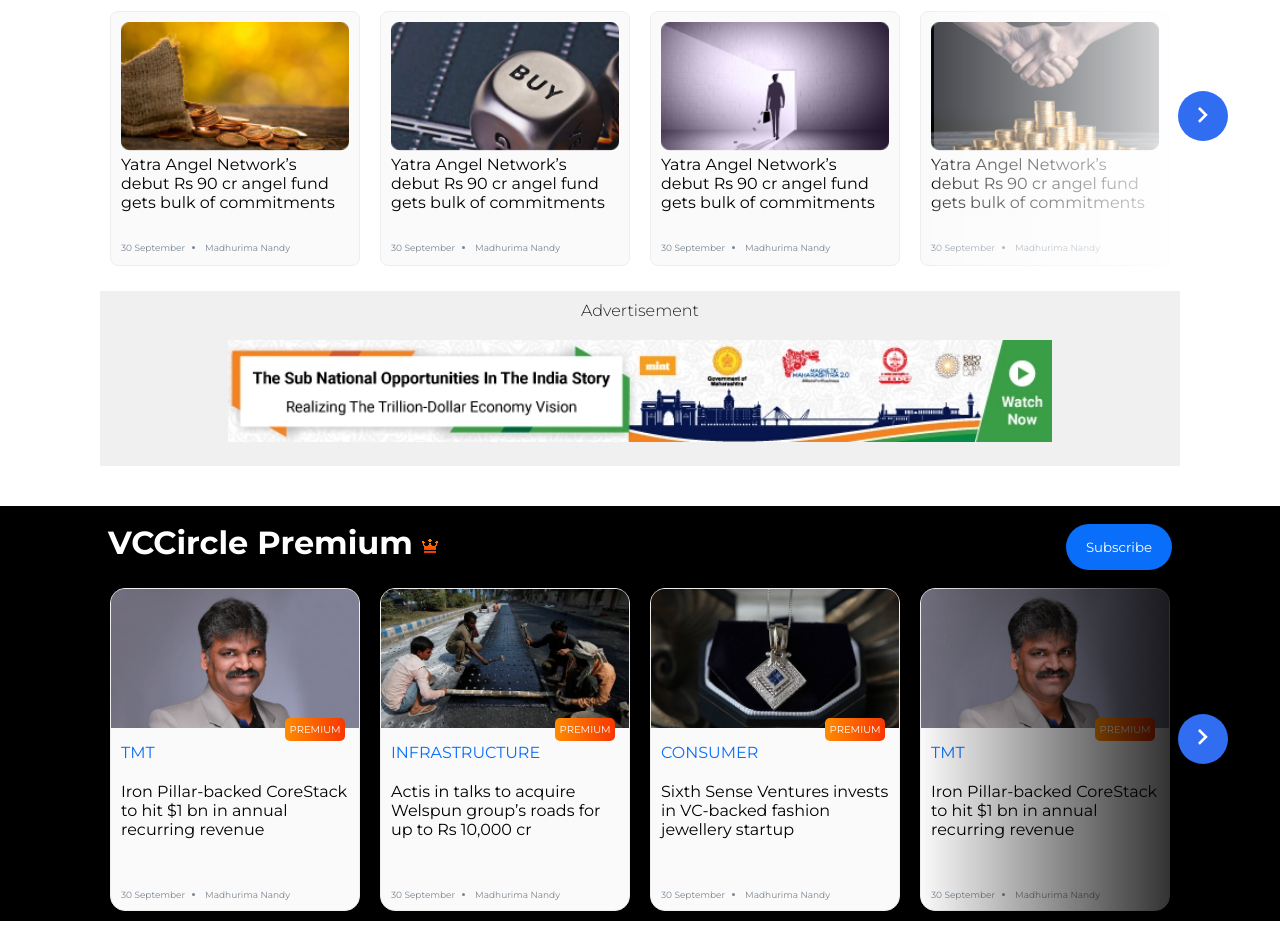
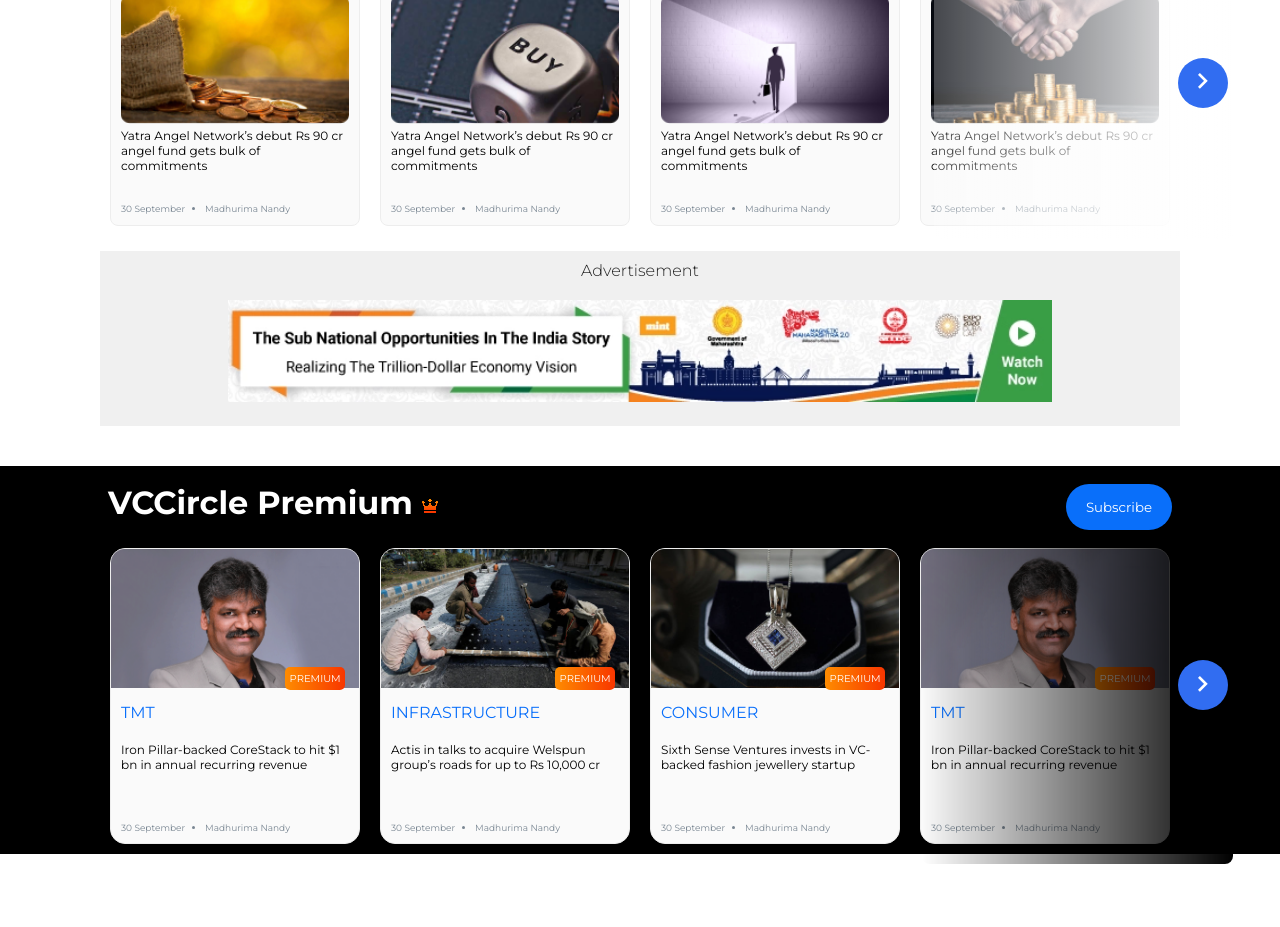
Before and after one commit to PrashantRajS18/ReactjsTask1, a React (Create React App) app: page / in a window 1280 px wide. Shown: the part 2480-3407 px from the top of the page. Built offline with nearby package versions, Linux system fonts and the light colour scheme.

Commit message:
Mobile responsive menu updated

```diff
--- a/src/App.css
+++ b/src/App.css
@@ -184,7 +184,7 @@
 }
 .cardbody{
   /* margin-top: 20px; */
-  /* font-size: 12px; */
+  font-size: 12px;
 }
 .editorcards{
   display: flex;
@@ -618,7 +618,7 @@
 }
 .blrrelate2 {
   position: absolute;
-  top: 19%;
+  top: 18%;
   left: 72%;
   /* border: 2px solid black; */
   height: 328px;
```
